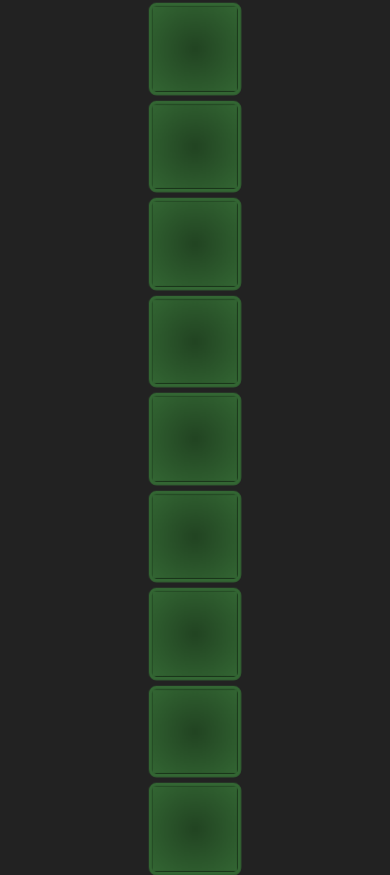
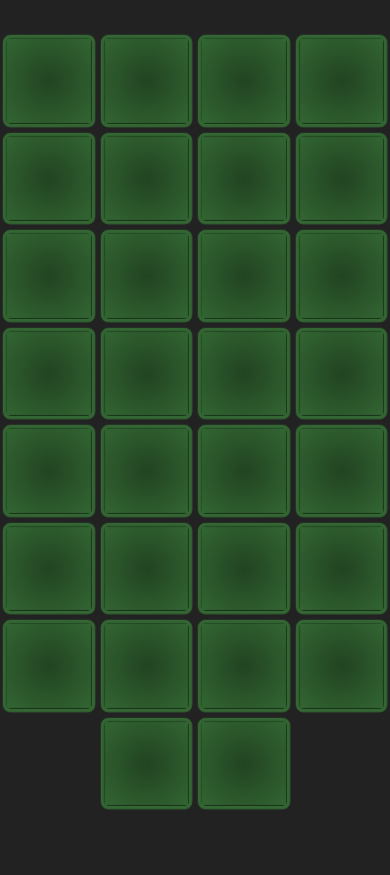
Before and after one commit to DCIForks/memory, a React app: page / in a window 390 px wide. Shown: the top 875 px of the page. After the commit the page ends 844 px from the top, so only its background shows below. Built offline with nearby package versions, Linux system fonts and the light colour scheme.

Commit message:
Tweaks for css
* className "row" added to row divs
* div.row CSS set to flex with justify-content: center
* height: 100vh used for body instead of min-height
* #root align-items deleted; justify-content center spelling fixed
* Remove unneeded @media query

```diff
--- a/src/Steps/06/App.js
+++ b/src/Steps/06/App.js
@@ -64,6 +64,7 @@ function App() {
       layout.push(
         <div
           key={key}
+          className="row"
         >
           {rowArray}
         </div>
--- a/src/index.css
+++ b/src/index.css
@@ -6,7 +6,7 @@ body {
   -webkit-font-smoothing: antialiased;
   -moz-osx-font-smoothing: grayscale;
 
-  min-height: 100vh;
+  height: 100vh;
   background-color: #222;
   color: #fff;
 
--- a/src/styles.css
+++ b/src/styles.css
@@ -12,8 +12,7 @@
 
 #root {
   display: flex;
-  justify-content: centre;
-  align-items: centre;
+  justify-content: center;
   flex-direction: column;
 }
 
@@ -78,8 +77,7 @@
   transform: var(--z-transform) translateX(-100%) rotateY(180deg);
 }
 
-@media (min-aspect-ratio: 1/1) {
-  #root {
-    flex-direction: row;
-  }
+div.row {
+  display: flex;
+  justify-content: center;
 }
```
